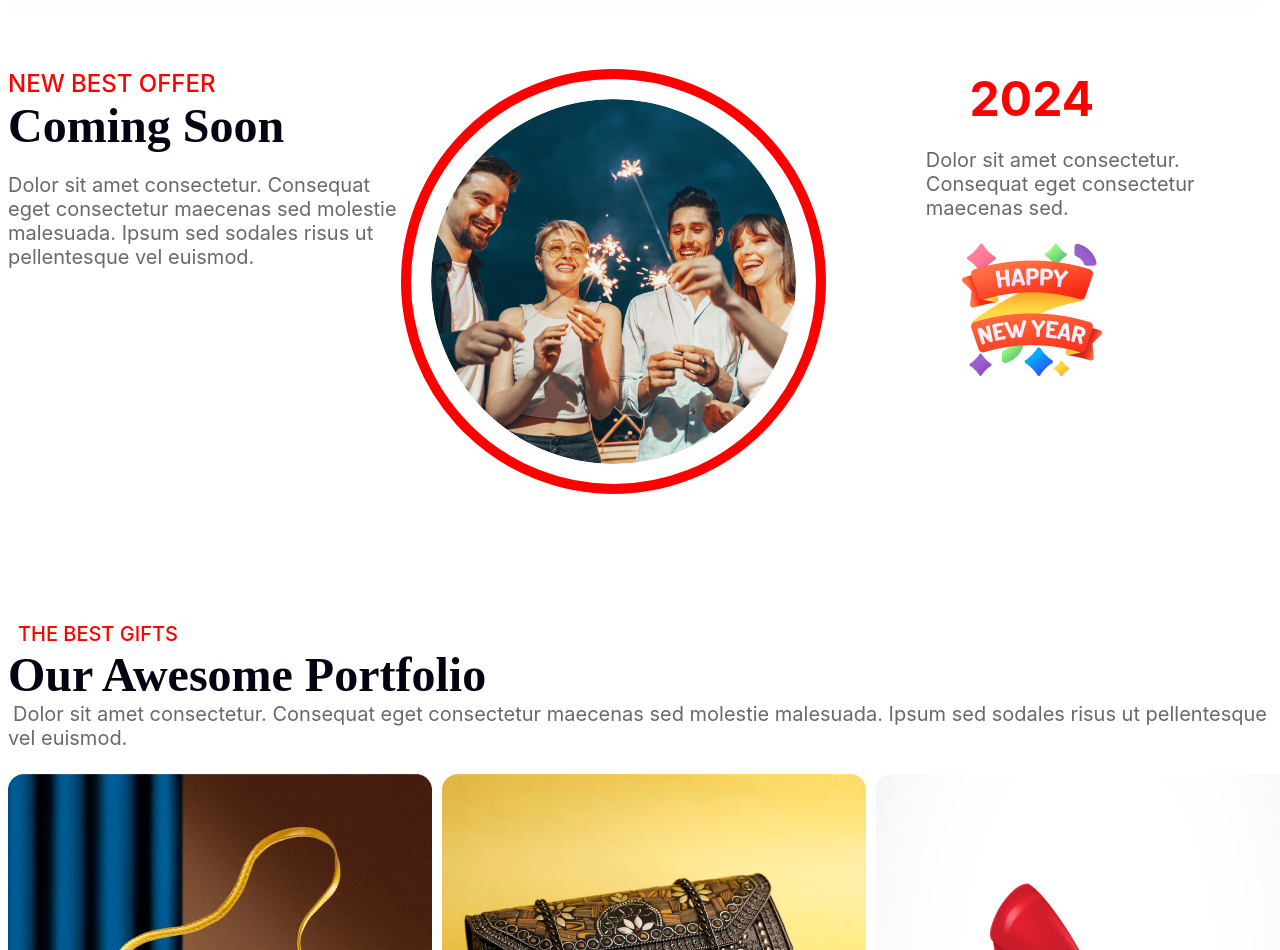
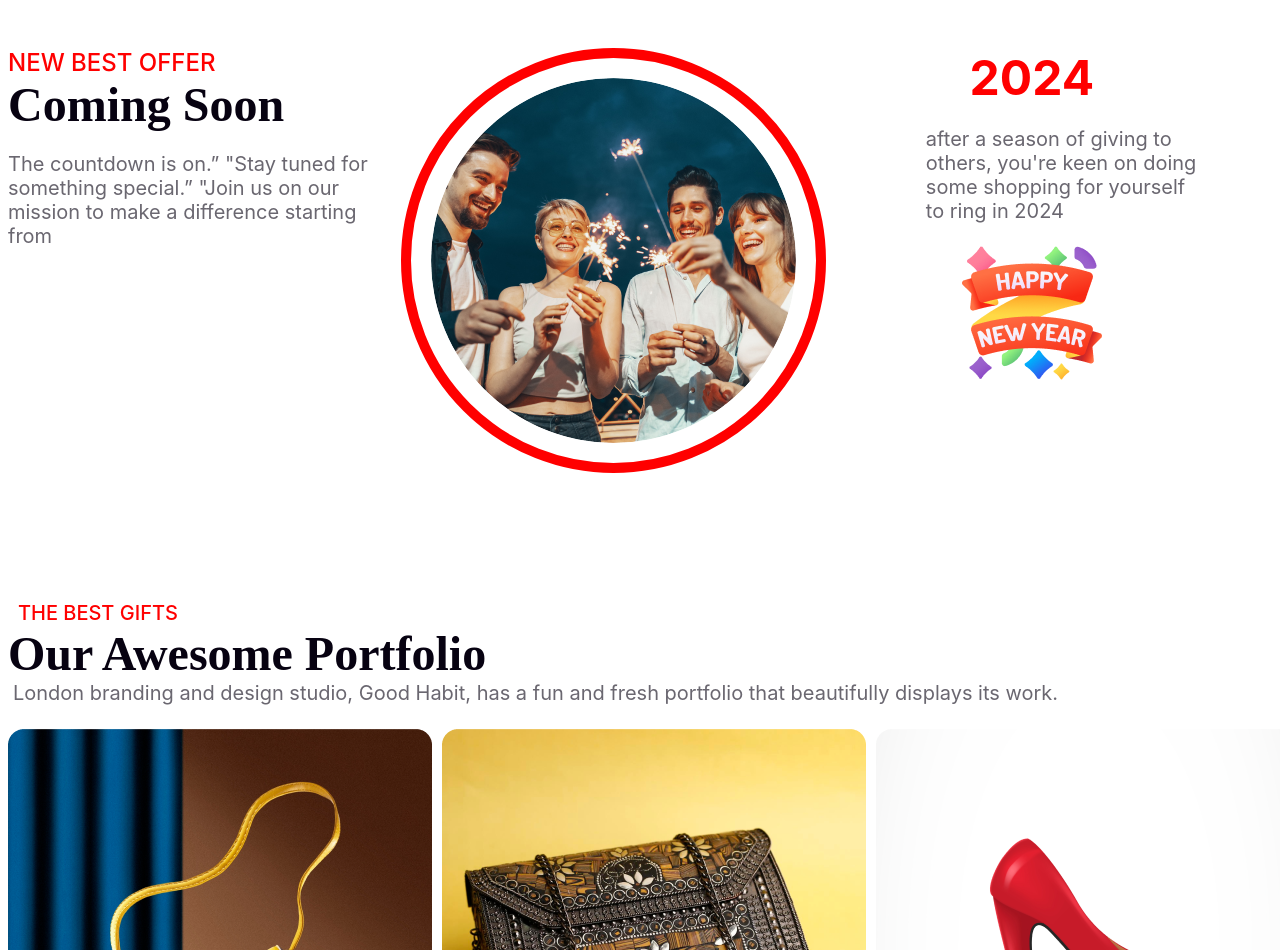
Before and after one commit to Imraj98/project1, a plain HTML site: page index.html in a window 1280 px wide. Shown: the part 2880-3830 px from the top of the page. Drawn offline with Linux system fonts and the light colour scheme.

Commit message:
update text

```diff
--- a/index.html
+++ b/index.html
@@ -31,8 +31,7 @@
       <div class="midnight-party">
         <div class="midnight-party-container">
           <h4 class="midnight-party-title">Welcome to midnight party</h4>
-          <p class="midnight-party-description">Dolor sit amet consectetur. Consequat eget consectetur maecenas sed
-            molestie malesuada. Ipsum sed sodales risus ut pellentesque vel euismod. </p>
+          <p class="midnight-party-description">"Welcome to our online family! We're excited to share our passion and knowledge with you". </p>
           <button class="join">Join Us</button>
         </div>
         <div class="midnight-party-pic">
@@ -53,15 +52,14 @@
       <div class="text">
         <p class="offer">NEW BEST OFFER</p>
         <h3 class="soon">Coming Soon</h3>
-        <p class="text-description">Dolor sit amet consectetur. Consequat eget consectetur maecenas sed molestie
-          malesuada. Ipsum sed sodales risus ut pellentesque vel euismod. </p>
+        <p class="text-description">The countdown is on.” "Stay tuned for something special.” "Join us on our mission to make a difference starting from </p>
       </div>
       <div class="offer-pic">
         <img class="elli" src="pic/Ellipse 1.png" alt="">
       </div>
       <div class="text2">
         <p class="years">2024</p>
-        <p class="years-description">Dolor sit amet consectetur. Consequat eget consectetur maecenas sed.</p>
+        <p class="years-description">after a season of giving to others, you're keen on doing some shopping for yourself to ring in 2024</p>
         <img class="bonus-pic1" src="pic/Group 96.png" alt="">
       </div>
     </section>
@@ -69,8 +67,7 @@
       <div class="best-container">
         <p class="best-gift"> <small>THE BEST GIFTS</small></p>
         <h3 class="best-title">Our Awesome Portfolio</h3>
-        <p2 class="best-text">Dolor sit amet consectetur. Consequat eget consectetur maecenas sed molestie malesuada.
-          Ipsum sed sodales risus ut pellentesque vel euismod. </p2>
+        <p2 class="best-text">London branding and design studio, Good Habit, has a fun and fresh portfolio that beautifully displays its work. </p2>
       </div>
       <div class="picture">
         <div class="p3">
```
